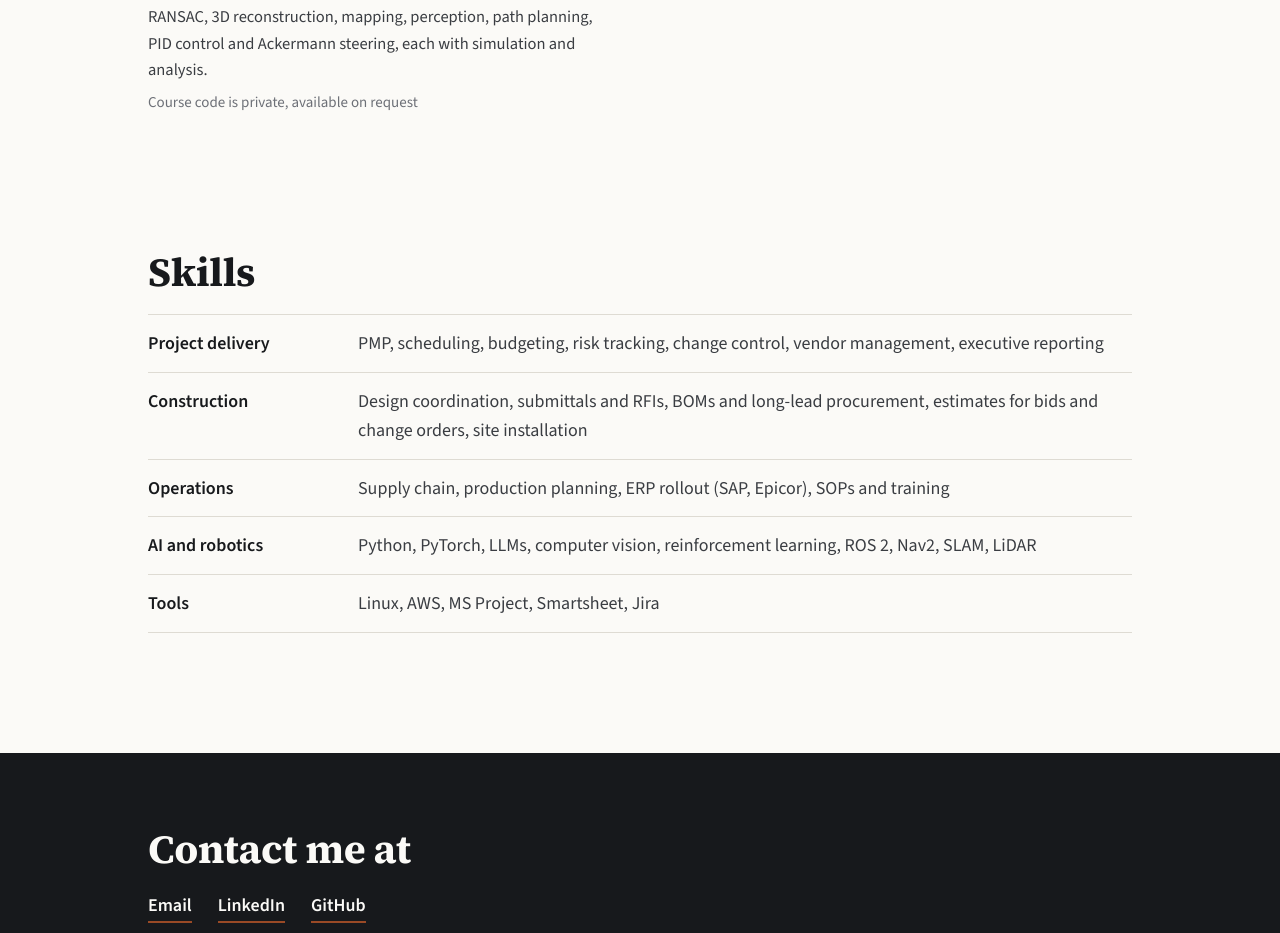
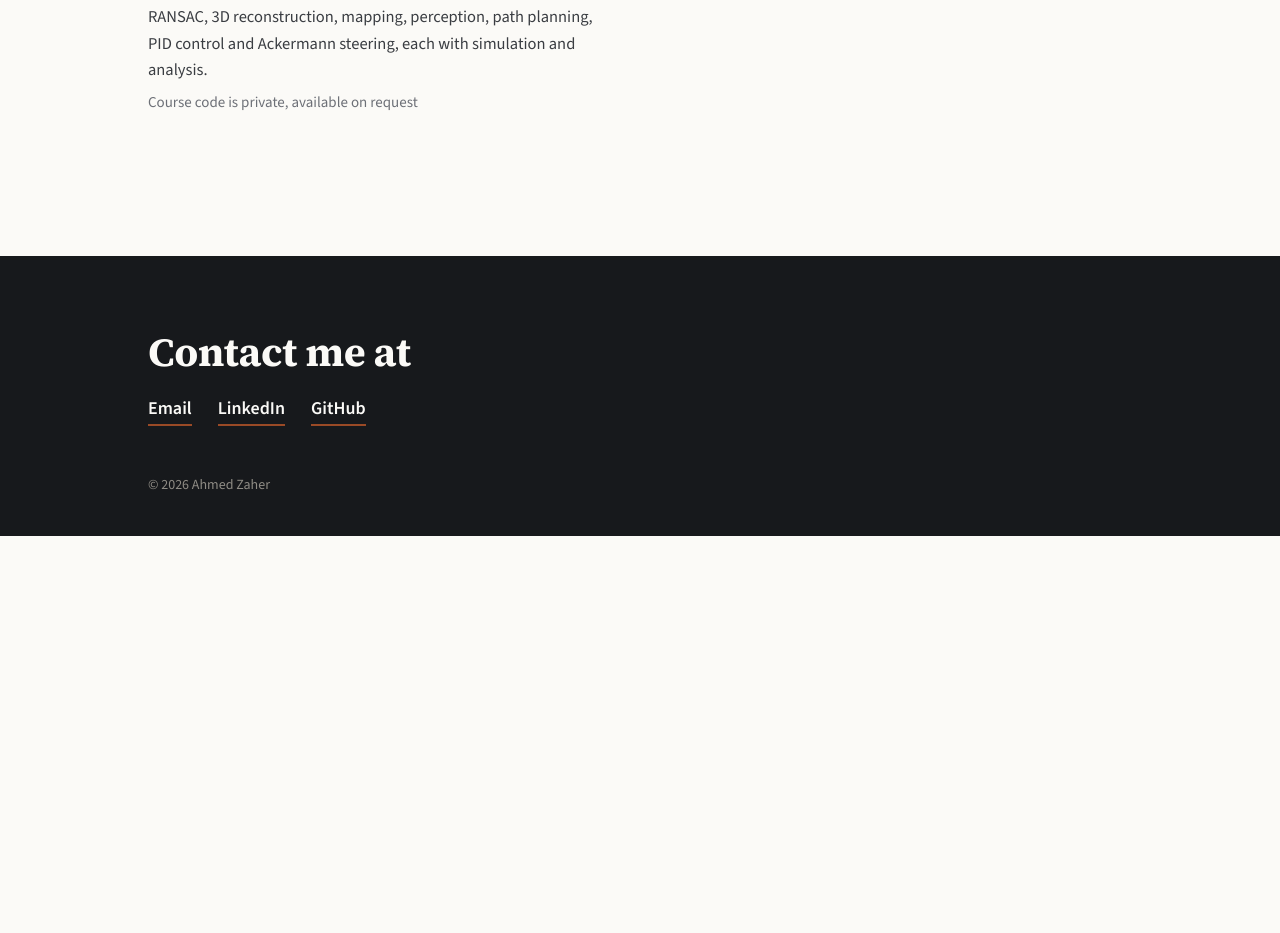
Before and after one commit to azaher1215/azaher1215.github.io, a plain HTML site: page index.html in a window 1280 px wide. Shown: the part 5297-6230 px from the top of the page. After the commit the page ends 5833 px from the top, so only its background shows below. Drawn offline with nearby package versions, Linux system fonts and the light colour scheme.

Commit message:
SkyTower link; remove skills section

```diff
--- a/index.html
+++ b/index.html
@@ -265,7 +265,7 @@
 
     <div class="group">
       <div class="group-head"><h3>Bvglazing Systems</h3><span>2021 – 2022</span></div>
-      <div class="prow"><div class="n"><span class="star" title="Iconic building">★</span> <a href="https://www.1yongetoronto.com/" target="_blank" rel="noopener">SkyTower at Pinnacle One Yonge</a></div><div class="c">Toronto, ON</div><div class="d">Canada's tallest residential tower (106 storeys). Introduced algorithmic modeling to take the design straight to manufacturing</div></div>
+      <div class="prow"><div class="n"><span class="star" title="Iconic building">★</span> <a href="https://oneyongeskytower.com/" target="_blank" rel="noopener">SkyTower at Pinnacle One Yonge</a></div><div class="c">Toronto, ON</div><div class="d">Canada's tallest residential tower (106 storeys). Introduced algorithmic modeling to take the design straight to manufacturing</div></div>
       <div class="prow"><div class="n"><span class="star" title="Iconic building">★</span> <a href="https://1000mchicago.com/" target="_blank" rel="noopener">1000M</a></div><div class="c">Chicago, IL</div><div class="d">73-storey residential tower, South Michigan Avenue</div></div>
       <div class="prow"><div class="n">M2M Condominiums</div><div class="c">Toronto, ON</div><div class="d">Multi-tower residential community on Yonge Street</div></div>
       <div class="prow"><div class="n">Avenue Bellevue</div><div class="c">Bellevue, WA</div><div class="d">Two-tower luxury residential and hotel development</div></div>
@@ -357,18 +357,7 @@
   </div>
 </section>
 
-<section id="skills">
-  <div class="wrap">
-    <h2>Skills</h2>
-    <dl class="skills">
-      <dt>Project delivery</dt><dd>PMP, scheduling, budgeting, risk tracking, change control, vendor management, executive reporting</dd>
-      <dt>Construction</dt><dd>Design coordination, submittals and RFIs, BOMs and long-lead procurement, estimates for bids and change orders, site installation</dd>
-      <dt>Operations</dt><dd>Supply chain, production planning, ERP rollout (SAP, Epicor), SOPs and training</dd>
-      <dt>AI and robotics</dt><dd>Python, PyTorch, LLMs, computer vision, reinforcement learning, ROS 2, Nav2, SLAM, LiDAR</dd>
-      <dt>Tools</dt><dd>Linux, AWS, MS Project, Smartsheet, Jira</dd>
-    </dl>
-  </div>
-</section>
+
 
 </main>
 
```
